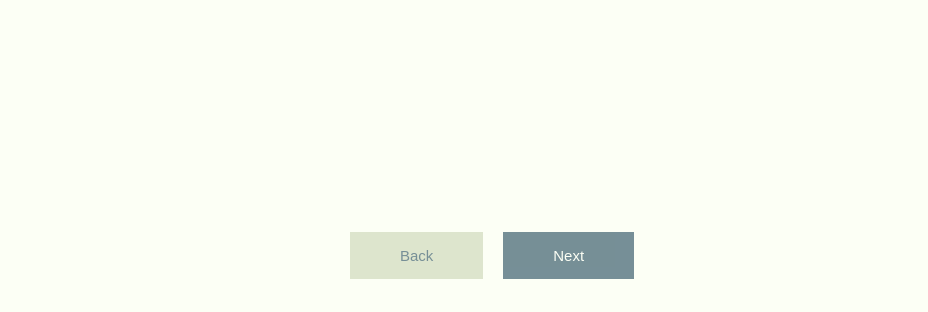
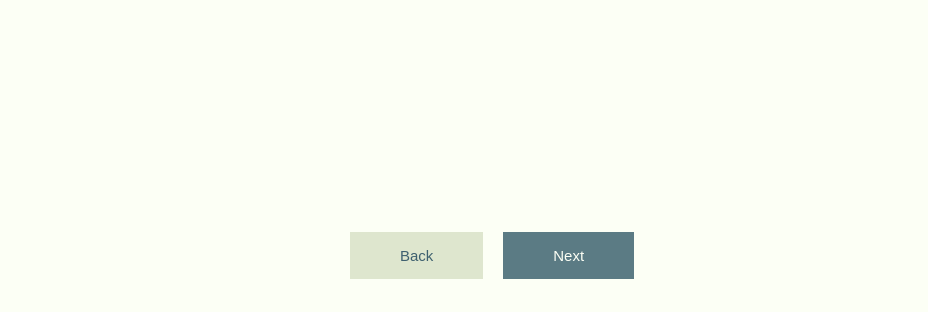
Before and after one commit to BoBeenLee/tournament, a website built with webpack: page public/index.html in a window 1280 px wide. Shown: the part 496-808 px from the top of the page, without its empty margins (148-1076 px from the left). Built offline with nearby package versions, Linux system fonts and the light colour scheme.

Commit message:
add accessibility.

```diff
--- a/src/index.scss
+++ b/src/index.scss
@@ -20,14 +20,11 @@ button {
     border: 0px;
     // border-radius: 10%;
 
-    &:hover {
-        opacity: 0.7;
+    &:hover, &:disabled {
+        background-color: #dee6ce;
     }
     &:active {
         opacity: 1;
-    }
-    &:disabled {
-        opacity: 0.7;
     }
 }
 
--- a/src/organizations/Main/Footer/footer.scss
+++ b/src/organizations/Main/Footer/footer.scss
@@ -17,5 +17,9 @@
     .btn-next {
         color: $background-color;
         background-color: $second-color;
+
+        &:hover, &:disabled {
+            background-color: #5b7b84;
+        }
     }
 }
```
